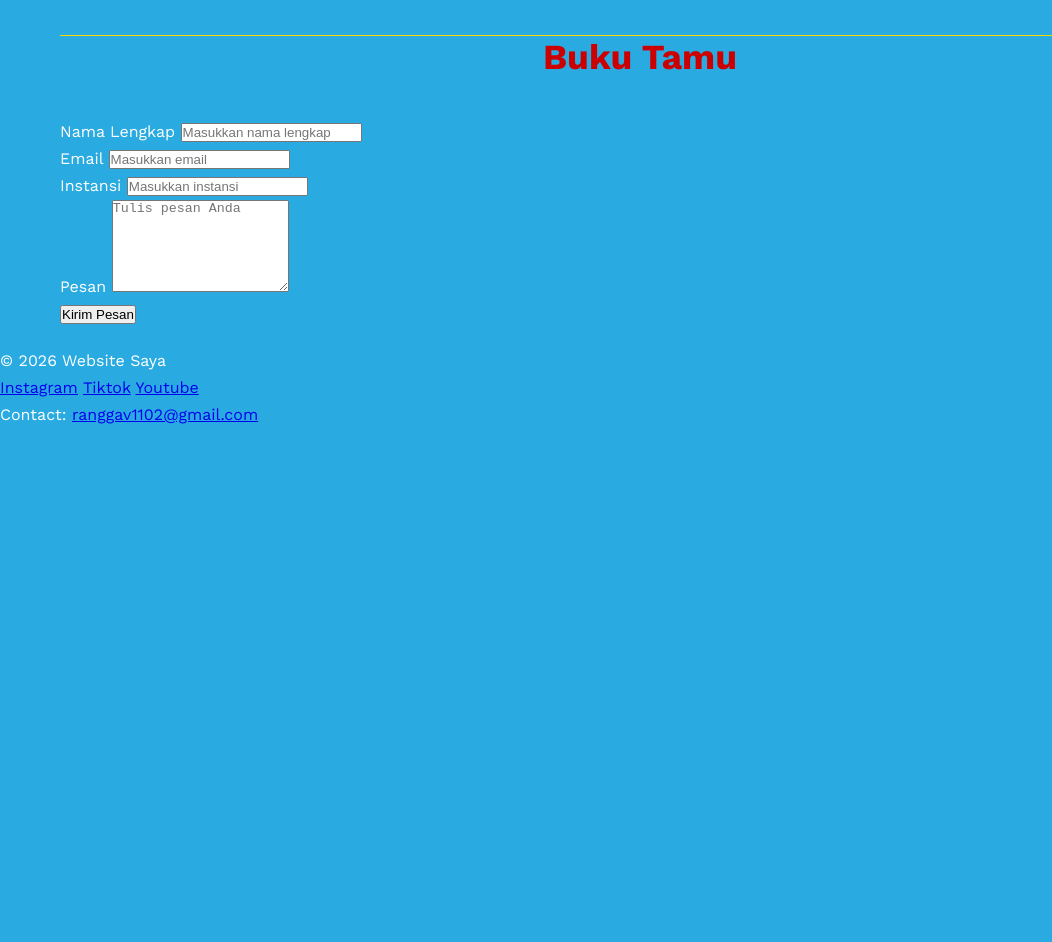
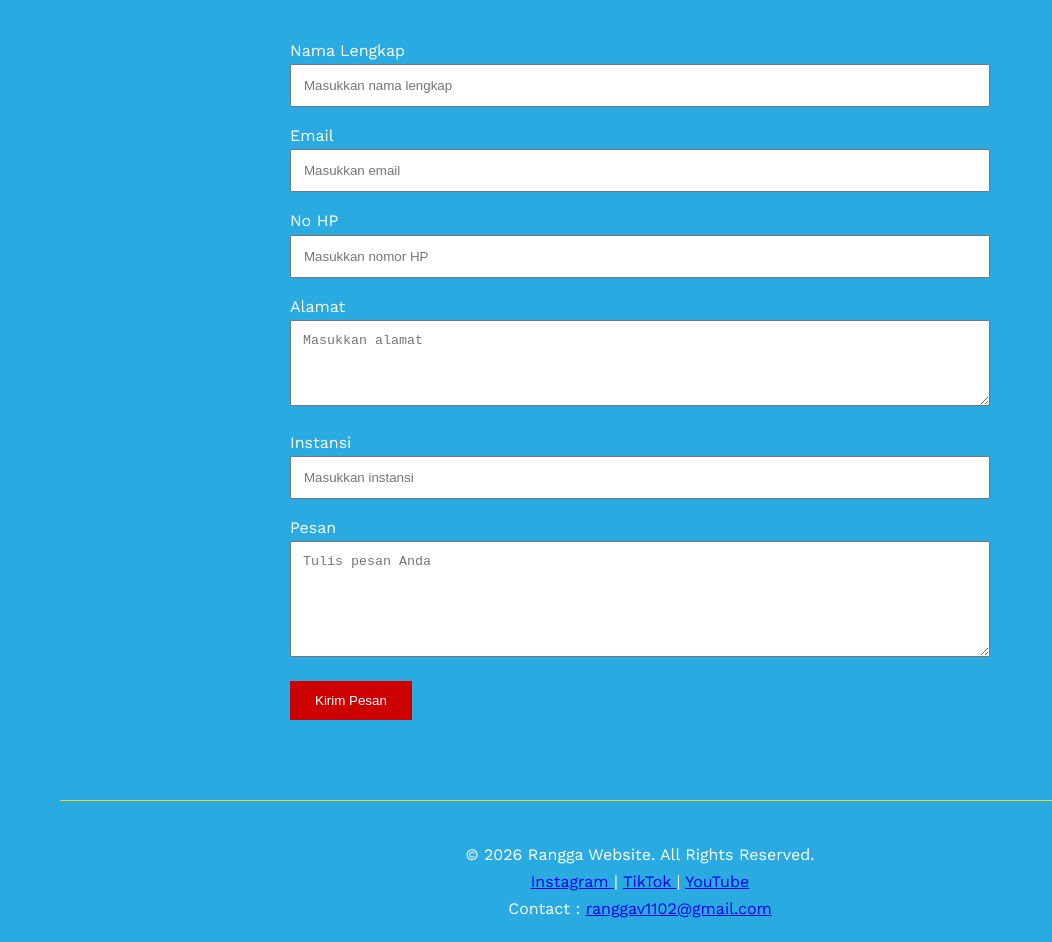
Before and after one commit to ranggav1102/projek_uas_rangga_pebrian_2559201007, a plain HTML site: page index.html in a window 1280 px wide. Shown: the part 3266-4208 px from the top of the page, without its empty margins (0-1052 px from the left). Before the commit the page ends 3695 px from the top, so only its background shows below. Drawn offline with nearby package versions, Linux system fonts and the light colour scheme.

Commit message:
menambahkan : buku tamu , video youtube .

```diff
--- a/index.html
+++ b/index.html
@@ -166,61 +166,95 @@
         </li>
 
         <li>
-            <figure class="video-card">
-
-                <video controls>
-                    <source src="assets/video/Video3.mp4" type="video/mp4">
-                    Browser Anda tidak mendukung video.
-                </video>
-
+            <figure>
                 <figcaption>
-                    <h3>Video 3</h3>
-                    <p>Video Ketiga.</p>
+                    <p>Video YouTube</p>
                 </figcaption>
-
+                <iframe width="560" height="315" src="https://www.youtube.com/embed/KaqGYUfJG-I?si=CSl7Cdb0ZHUdwQP-" title="YouTube video player" frameborder="0" allow="accelerometer; autoplay; clipboard-write; encrypted-media; gyroscope; picture-in-picture; web-share" referrerpolicy="strict-origin-when-cross-origin" allowfullscreen></iframe>
             </figure>
         </li>
 
     </ul>
 
-</section>
+<section id="bukutamu">
 
-        <section id="bukutamu" class="guestbook">
-            <div class="container">
     <h2>Buku Tamu</h2>
-                <div class="guestbook-box">
+
+    <div class="guestbook">
+
         <form action="#" method="post">
-                        <div class="input-box">
+
+            <div class="form-group">
                 <label>Nama Lengkap</label>
                 <input type="text" placeholder="Masukkan nama lengkap" required>
             </div>
-                        <div class="input-box">
+
+            <div class="form-group">
                 <label>Email</label>
                 <input type="email" placeholder="Masukkan email" required>
             </div>
-                        <div class="input-box">
+
+            <div class="form-group">
+                <label>No HP</label>
+                <input type="tel" placeholder="Masukkan nomor HP">
+            </div>
+
+            <div class="form-group">
+                <label>Alamat</label>
+                <textarea rows="4" placeholder="Masukkan alamat"></textarea>
+            </div>
+
+            <div class="form-group">
                 <label>Instansi</label>
                 <input type="text" placeholder="Masukkan instansi">
             </div>
-                        <div class="input-box">
+
+            <div class="form-group">
                 <label>Pesan</label>
                 <textarea rows="6" placeholder="Tulis pesan Anda"></textarea>
             </div>
-                        <button type="submit" class="btn-kirim">Kirim Pesan</button></form>
+
+            <button type="submit" class="btn">
+                Kirim Pesan
+            </button>
+
+        </form>
+
     </div>
-            </div>
+
 </section>
 
 </main>
 
 <footer>
-        <p>&copy; 2026 Website Saya</p>
+
+    <p>&copy; 2026 Rangga Website. All Rights Reserved.</p>
+
     <p>
-            <a href="https://www.instagram.com/ranggagavv?igsh=MXcwNjdobjZscWpmMA==" target="_blank">Instagram</a>
-            <a href="https://www.tiktok.com/@rangga.gavv?_r=1&_t=ZS-973azNXoCvg" target="_blank">Tiktok</a>
-            <a href="https://youtube.com/@v-non-official?si=5yzeSlik1n1RBTtj" target="_blank">Youtube</a>
+        <a href="https://www.instagram.com/ranggagavv?igsh=MXcwNjdobjZscWpmMA==" target="_blank">
+            Instagram
+        </a>
+
+        |
+
+        <a href="https://www.tiktok.com/@rangga.gavv?_r=1&_t=ZS-973azNXoCvg" target="_blank">
+            TikTok
+        </a>
+
+        |
+
+        <a href="https://youtube.com/@v-non-official?si=5yzeSlik1n1RBTtj" target="_blank">
+            YouTube
+        </a>
     </p>
-        <p>Contact: <a href="malto:2559201007@umko.ac.id">ranggav1102@gmail.com</a></p>
+
+    <p>
+        Contact :
+        <a href="mailto:ranggav1102@gmail.com">
+            ranggav1102@gmail.com
+        </a>
+    </p>
+
 </footer>
 
 </body>
--- a/style.css
+++ b/style.css
@@ -221,3 +221,63 @@ main{
     }
 
 }
+
+#Video iframe {
+    width: 100%;
+    aspect-ratio: 16 / 9;
+    border: none;
+    border-radius: 10px;
+}
+
+.guestbook{
+    max-width:700px;
+    margin:auto;
+}
+
+.form-group input,
+.form-group textarea{
+    width:100%;
+    padding:12px;
+    margin-bottom:15px;
+}
+
+button{
+    background:#cc0000;
+    color:#fff;
+    border:none;
+    padding:12px 25px;
+    cursor:pointer;
+}
+
+button:hover{
+    transform:translateY(-2px);
+}
+
+footer{
+    text-align:center;
+    padding:20px;
+}
+
+footer a:hover{
+    color:#29abe2;
+}
+
+@keyframes fadeUp{
+    from{
+        opacity:0;
+        transform:translateY(25px);
+    }
+    to{
+        opacity:1;
+        transform:translateY(0);
+    }
+}
+
+#home,
+#about,
+#profile,
+#galery,
+#video,
+#bukutamu{
+    animation:fadeUp 0.8s ease;
+}
```
Lines whose indentation alone changed are shown as unchanged.
